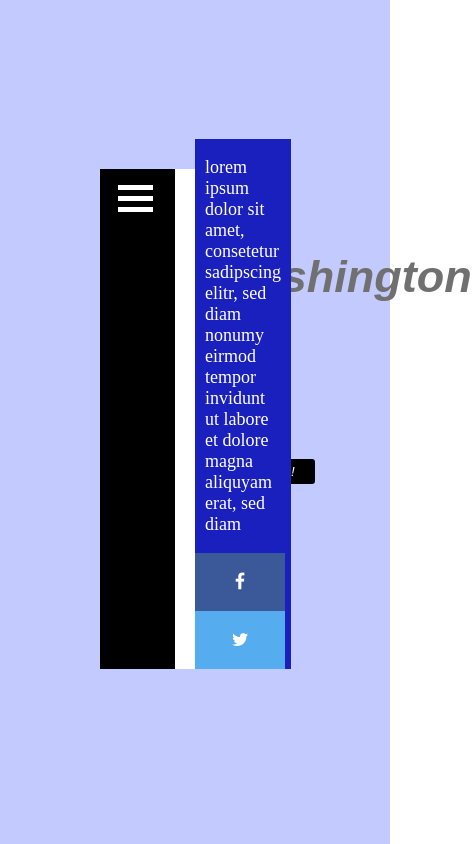
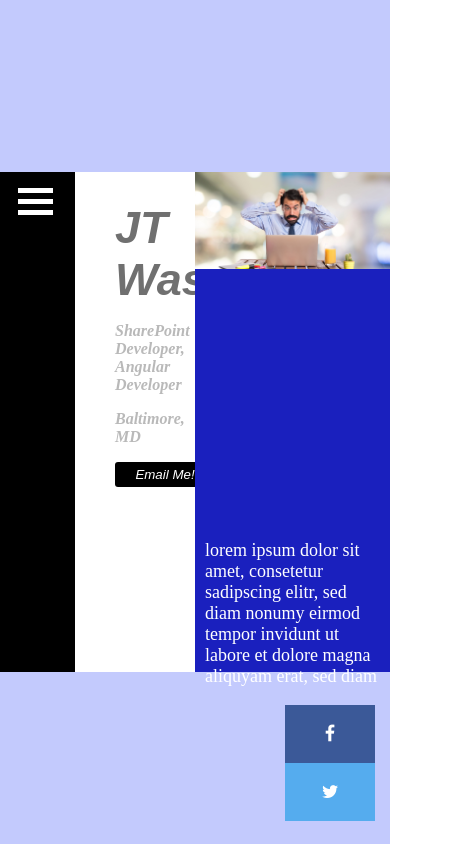
Before and after one commit to jwashington0807/basicwebsite, a plain HTML site: page index.html in a window 390 px wide. Shown: the whole page, 472 px wide, since content can reach past the window. Drawn offline with nearby package versions, Linux system fonts and the light colour scheme.

Commit message:
checking in unfinished changed to responsive site

```diff
--- a/CSS/styles.css
+++ b/CSS/styles.css
@@ -4,47 +4,42 @@
     justify-content: center;
     background-color: #C3CAFD;
     height: 100%;
-    width: 100%;
+    display: flex;
+    align-items: center;
 }
 
 body {text-decoration: none;}
 
 html, body {
     height: 100%;
-    width: 100%;
     margin: 0;
 }
 
 #main_container {
     background-color: #FFF;
-    min-height: 500px;
-    top: 20%;
-    position: relative;
-    margin: 0 100px;
+    max-width: 1200px;
+    margin: 0 auto;
 }
 
 #main_nav {
     background-color: #000;
     width: 75px;
-    height: 100%;
+    height: 500px;
     position: absolute;
-    top: 0;
-    left: 0;
-    z-index: 99999;
     transition: 0.5s;
+    float: left;
 }
 
 #main_content {
+    float: left;
     width: 50%;
-    height: 100%;
-    position: relative;
-    float: left;
+    height: 500px;
 }
 
 #main_media {
     float: left;
     width: 50%;
-    max-height: 100%;
+    height: 500px;
 }
 
 #main_nav:hover {
@@ -167,7 +162,7 @@ html, body {
   border-radius: 3px;
 }
 
-#main_links {background-color: #1A20BE;position: absolute;bottom: 0;color: #FFF;font-size: 18px;height: auto;}
+#main_links {background-color: #1A20BE;bottom: 0;color: #FFF;font-size: 18px;height: 30%;display: inline-block;}
 
 #main_links > p {
     padding: 0px 10px;
@@ -176,10 +171,7 @@ html, body {
 .mySlides {display:none;}
 
 .img-responsive {
-  display: block;
   margin: 0 auto;
-  position: absolute;
-  height: 70%;
 }
 img.mySlides {
     max-width: 100%;
@@ -188,4 +180,7 @@ img.mySlides {
 
 #main_images {
     background-color: #1A20BE;
+    height: 70%;
 }
+
+#social_links {text-align: right;margin: 0px 15px;}
--- a/index.html
+++ b/index.html
@@ -9,6 +9,9 @@
 
 	<link rel="stylesheet" href="css/styles.css">
 	<link rel="stylesheet" href="css/social.css">
+	<link rel="stylesheet" href="css/bootstrap.css">
+	<link rel="stylesheet" href="css/bootstrap.min.css">
+
 	<script src="https://ajax.googleapis.com/ajax/libs/jquery/3.4.1/jquery.min.js"></script>
 	<link rel="stylesheet" href="https://cdnjs.cloudflare.com/ajax/libs/font-awesome/4.7.0/css/font-awesome.min.css">
 	<script src="js/menu.js"></script>
@@ -53,11 +56,9 @@
 
 		<div id="main_media">
 			<div id="main_images" class="img-responsive">
-				<div class="w3-content w3-section">
 					<img class="mySlides" src="/Images/Slideshow/stock1.jpg" style="width:100%;object-fit: contain;">
 					<img class="mySlides" src="/Images/Slideshow/stock2.jpg" style="width:100%;object-fit: contain;">
 					<img class="mySlides" src="/Images/Slideshow/stock3.jpg" style="width:100%;object-fit: contain;">
-				</div>
 			</div>
 			<div id="main_links">
 				<p>
```
Also changed, not shown: CSS/bootstrap.css (added), CSS/bootstrap.min.css (added).
